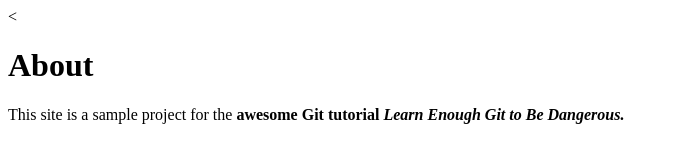
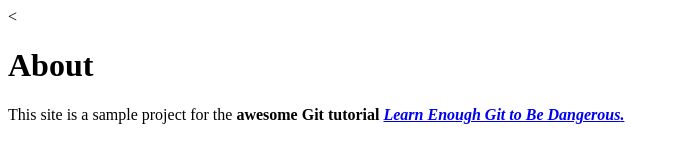
Before and after one commit to uninem/website, a plain HTML site: page about.html in a window 1280 px wide. Shown: the whole page, without its empty margins (0-678 px from the left). Drawn offline with Linux system fonts and the light colour scheme.

Commit message:
Add link to tutorial title

```diff
--- a/about.html
+++ b/about.html
@@ -6,6 +6,6 @@
   </head>
   <body>
     <h1>About</h1>
-    <p>This site is a sample project for the <strong>awesome<strong> Git tutorial <em>Learn Enough Git to Be Dangerous<em>.</p>
+    <p>This site is a sample project for the <strong>awesome<strong> Git tutorial <a href="http://learnenough.com/git-tutorial"><em>Learn Enough Git to Be Dangerous<em>.</p>
   </body>
 </html>
```
